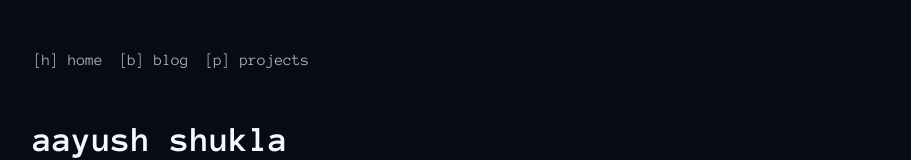
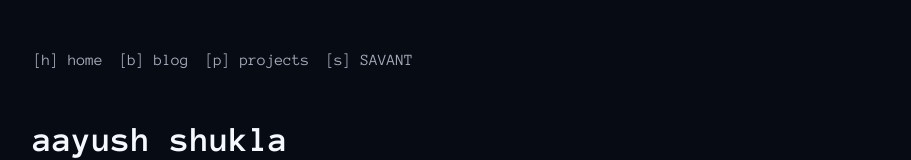
Before and after one commit to a2ys/website, a Next.js app: page / in a window 1280 px wide. Shown: the top 160 px of the page, without its empty margins (183-1094 px from the left). Built offline with nearby package versions, Linux system fonts and the light colour scheme.

Commit message:
misc: add savant

```diff
--- a/src/components/Nav.tsx
+++ b/src/components/Nav.tsx
@@ -12,6 +12,8 @@ const Nav = () => {
         window.location.href = "/blog";
       } else if (e.key === "p") {
         window.location.href = "/projects";
+      } else if (e.key === "s") {
+        window.open("https://blog.a2ys.dev", "_blank");
       }
     };
 
@@ -31,6 +33,12 @@ const Nav = () => {
         <Link href="/projects" className="hover:text-primary transition-colors">
           [p] projects
         </Link>
+        <Link
+          href="https://blog.a2ys.dev"
+          className="hover:text-primary transition-colors"
+        >
+          [s] SAVANT
+        </Link>
       </div>
     </nav>
   );
```
